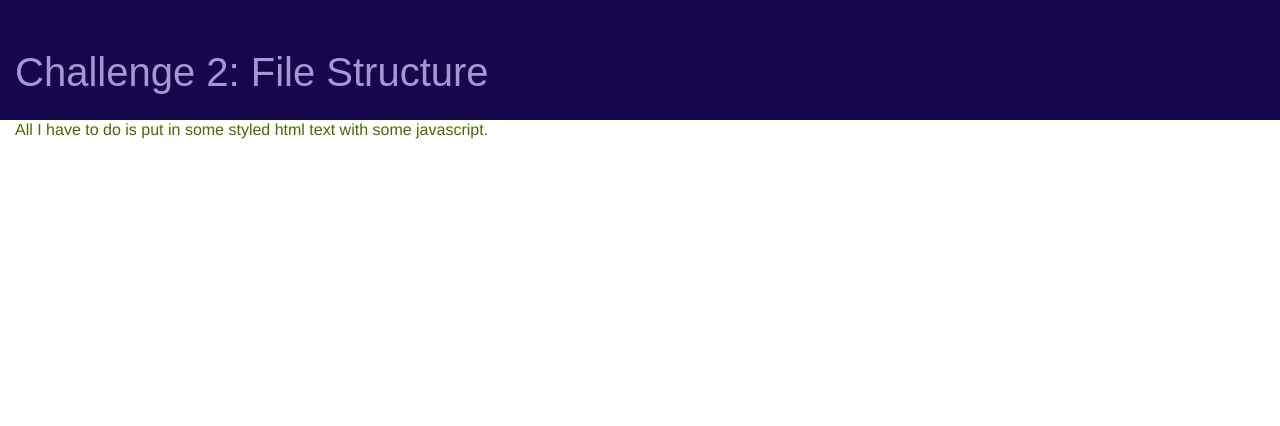
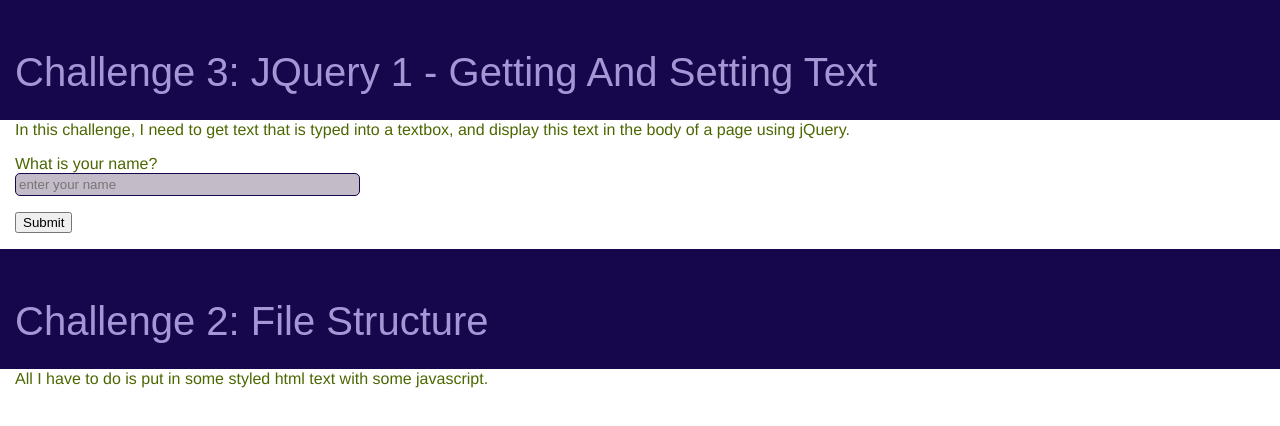
Before and after one commit to lpaglione/NHA-2017Fall, a plain HTML site: page index.html in a window 1280 px wide. Drawn offline with nearby package versions, Linux system fonts and the light colour scheme.

Commit message:
Challenge 3: getting and setting text
Create a small app to get someone’s name and then say hello once the
name is submitted

```diff
--- a/index.html
+++ b/index.html
@@ -13,6 +13,14 @@
   <link rel="stylesheet" type="text/css" href="resources/css/main.css">
 </head>
 <body>
+  <H1>Challenge 3: jQuery 1 - getting and setting text</H1>
+  <p>In this challenge, I need to get text that is typed into a textbox, and display this text in the body of a page using jQuery.</p>
+
+  <p>What is your name?<br/>
+  <input id="challenge3" type="text" name="Name" placeholder="enter your name" size="40" required> </p>
+  <button id="challenge3">Submit</button>
+  <p id="challenge3"></p>
+
   <H1>Challenge 2: File structure</H1>
   <p>All I have to do is put in some styled html text with some javascript.</p>
 
--- a/resources/css/main.css
+++ b/resources/css/main.css
@@ -43,3 +43,12 @@ h3 {
   /*max-width: 300px;*/
   line-height: 0.4;
 }
+
+/* TEXT INPUT */
+input {
+  border-radius: 5px;
+  border: 1px solid #16064B;
+  background: #C4BBC9;
+  padding: 3px;
+  height: 15px;
+}
--- a/resources/js/introChallenges.js
+++ b/resources/js/introChallenges.js
@@ -4,4 +4,8 @@
 // September, 2017
 // Introductory challenges - javascript code
 
-alert("WOW! that worked!");
+//Challenge 3 code
+$("button#challenge3").click(() => {
+    let name = $("input#challenge3").val();
+    $("p#challenge3").html(`Nice to meet you, ${name}! `);
+});
```
